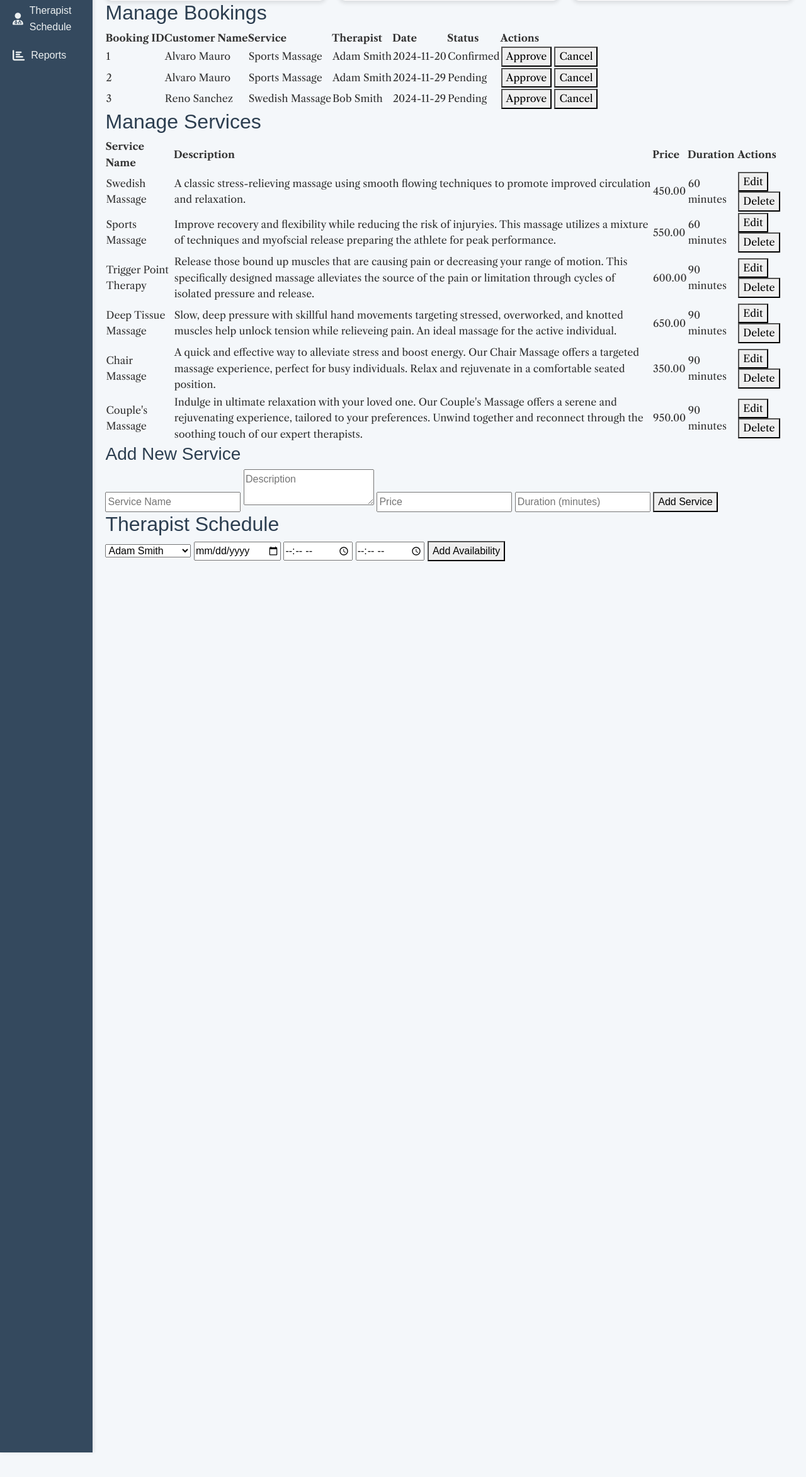
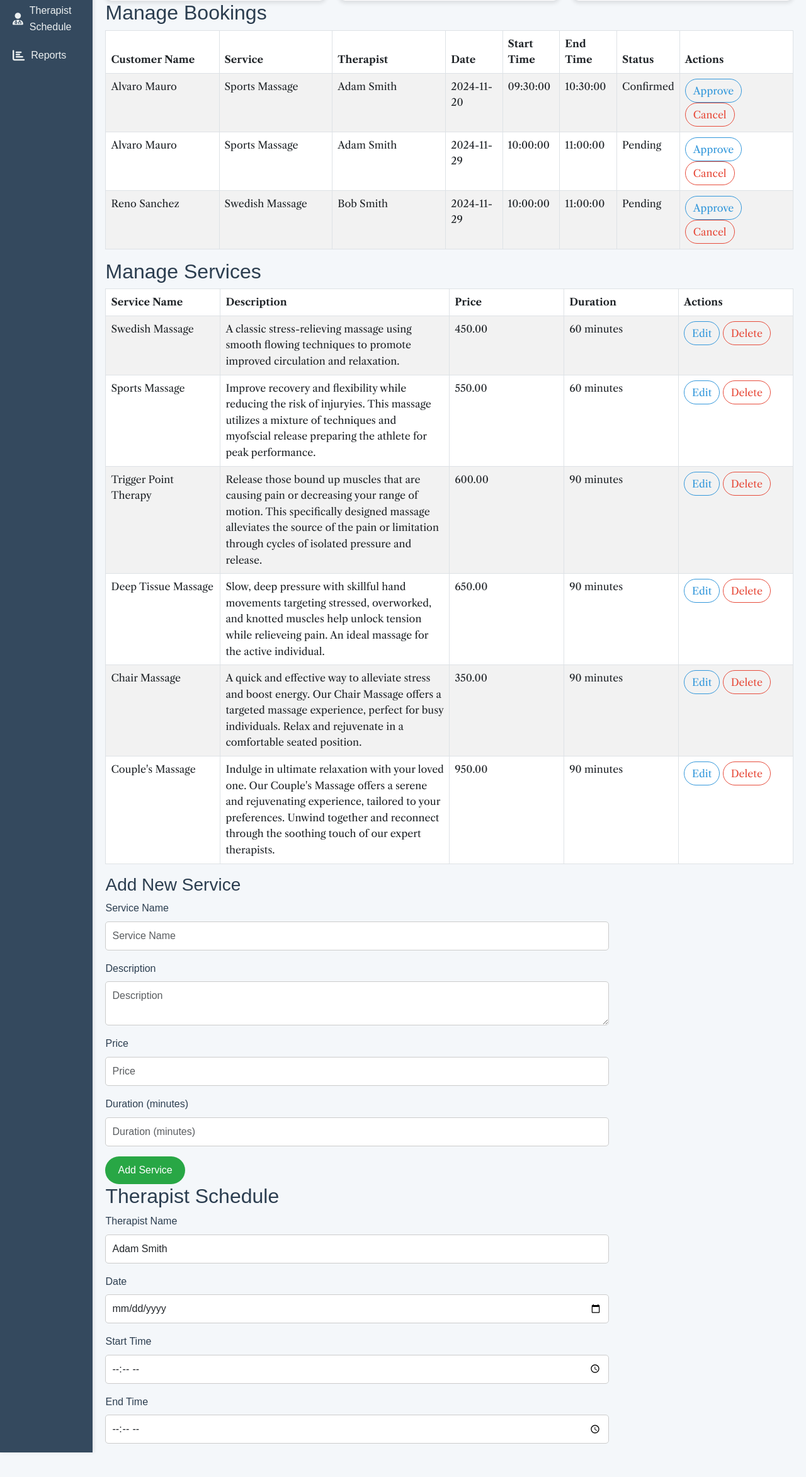
Before and after one commit to Ros-Salazar/3JFinalProj, a PHP site: page /dashboard-admin.php in a window 1280 px wide. Shown: the part 214-2559 px from the top of the page at 63% size. Run offline with PHP 8.4, Linux system fonts and the light colour scheme; a user stored in the database is signed in; data comes from the database, SQL or seed files in the repository.

Commit message:
Updated admin-dashboard and fixed a bit of the layout

```diff
--- a/admin-bookings.php
+++ b/admin-bookings.php
@@ -1,15 +1,17 @@
 <section id="bookings">
     <h2>Manage Bookings</h2>
-    <table>
+    <table class="table table-striped table-bordered">
         <thead>
             <tr>
-                <th>Booking ID</th>
-                <th>Customer Name</th>
-                <th>Service</th>
-                <th>Therapist</th>
-                <th>Date</th>
-                <th>Status</th>
-                <th>Actions</th>
+                <!-- <th class="col-md-1">Booking ID</th> -->
+                <th class="col-md-2">Customer Name</th>
+                <th class="col-md-2">Service</th>
+                <th class="col-md-2">Therapist</th>
+                <th class="col-md-1">Date</th>
+                <th class="col-md-1">Start Time</th>
+                <th class="col-md-1">End Time</th>
+                <th class="col-md-1">Status</th>
+                <th class="col-md-2">Actions</th>
             </tr>
         </thead>
         <tbody>
@@ -40,17 +42,19 @@
                 }
 
                 echo "<tr>";
-                echo "<td>" . $row['appointment_id'] . "</td>";
+                $row['appointment_id'];
                 echo "<td>" . $row['full_name'] . "</td>";
                 echo "<td>" . $row['service_name'] . "</td>";
                 echo "<td>" . $therapist_name . "</td>";
                 echo "<td>" . $row['appointment_date'] . "</td>";
+                echo "<td>" . $row['start_time'] . "</td>";
+                echo "<td>" . $row['end_time'] . "</td>";
                 echo "<td>" . ucfirst($row['status']) . "</td>";
                 echo "<td>
                         <form method='POST'>
                             <input type='hidden' name='appointment_id' value='" . $row['appointment_id'] . "'>
-                            <button type='submit' name='action' value='approve'>Approve</button>
-                            <button type='submit' name='action' value='cancel'>Cancel</button>
+                            <button type='submit' name='action' value='confirmed' class='btn btn-outline-primary'>Approve</button>
+                            <button type='submit' name='action' value='cancel' class='btn btn-outline-danger'>Cancel</button>
                         </form>
                     </td>";
                 echo "</tr>";
@@ -63,6 +67,7 @@
 <?php
 // Handle booking actions (approve, cancel, reschedule)
 if ($_SERVER['REQUEST_METHOD'] === 'POST') {
+    if ($_POST['appointment_id']) {
         $action = $_POST['action'];
         $appointment_id = $_POST['appointment_id'];
         $new_status = '';
@@ -87,4 +92,5 @@
             }
         }
     }
+}
 ?>
--- a/admin-services.php
+++ b/admin-services.php
@@ -1,13 +1,14 @@
 <section id="services">
-<h2>Manage Services</h2>
-    <table>
+    <h2>Manage Services</h2>
+
+    <table class="table table-striped table-bordered">
         <thead>
             <tr>
-                <th>Service Name</th>
-                <th>Description</th>
-                <th>Price</th>
-                <th>Duration</th>
-                <th>Actions</th>
+                <th class="col-md-2">Service Name</th>
+                <th class="col-md-4">Description</th>
+                <th class="col-md-2">Price</th>
+                <th class="col-md-2">Duration</th>
+                <th class="col-md-2">Actions</th>
             </tr>
         </thead>
         <tbody>
@@ -25,8 +26,8 @@
                 echo "<td>
                         <form method='POST'>
                             <input type='hidden' name='service_id' value='" . $row['service_id'] . "'>
-                            <button type='submit' name='action' value='edit'>Edit</button>
-                            <button type='submit' name='action' value='delete'>Delete</button>
+                            <button type='submit' name='action' value='edit' class='btn btn-outline-primary'>Edit</button>
+                            <button type='submit' name='action' value='delete' class='btn btn-outline-danger'>Delete</button>
                         </form>
                     </td>";
                 echo "</tr>";
@@ -36,11 +37,23 @@
     </table>
 
     <h3>Add New Service</h3>
-    <form method="POST">
-        <input type="text" name="service_name" placeholder="Service Name" required>
-        <textarea name="description" placeholder="Description" required></textarea>
-        <input type="number" name="price" placeholder="Price" required>
-        <input type="number" name="duration" placeholder="Duration (minutes)" required>
-        <button type="submit" name="action" value="add">Add Service</button>
+    <form method="POST" class="form" style="max-width: 800px;">
+        <div class="mb-3">
+            <label for="service_name" class="form-label">Service Name</label>
+            <input type="text" class="form-control" id="service_name" name="service_name" placeholder="Service Name" required>
+        </div>
+        <div class="mb-3">
+            <label for="description" class="form-label">Description</label>
+            <textarea class="form-control" id="description" name="description" placeholder="Description" required></textarea>
+        </div>
+        <div class="mb-3">
+            <label for="price" class="form-label">Price</label>
+            <input type="number" class="form-control" id="price" name="price" placeholder="Price" required>
+        </div>
+        <div class="mb-3">
+            <label for="duration" class="form-label">Duration (minutes)</label>
+            <input type="number" class="form-control" id="duration" name="duration" placeholder="Duration (minutes)" required>
+        </div>
+        <button type="submit" name="action" value="add" class="btn btn-primary">Add Service</button>
     </form>
 </section>
--- a/admin-therapists.php
+++ b/admin-therapists.php
@@ -1,7 +1,9 @@
 <section id="therapists">
     <h2>Therapist Schedule</h2>
-    <form method="POST">
-        <select name="therapist_id" required>
+    <form method="POST" class="form" style="max-width: 800px;">
+        <div class="mb-3">
+            <label for="therapist_id" class="form-label">Therapist Name</label>
+            <select name="therapist_id" class="form-control" id="therapist_id" required>
                 <?php
                 // Fetch therapist list
                 $therapists = $conn->query("SELECT * FROM users WHERE role = 'therapist'");
@@ -10,10 +12,20 @@
                 }
                 ?>
             </select>
-        <input type="date" name="date" required>
-        <input type="time" name="start_time" required>
-        <input type="time" name="end_time" required>
-        <button type="submit" name="action" value="add_availability">Add Availability</button>
+        </div>
+        <div class="mb-3">
+            <label for="date" class="form-label">Date</label>
+            <input type="date" class="form-control" id="date" name="date" required>
+        </div>
+        <div class="mb-3">
+            <label for="start_time" class="form-label">Start Time</label>
+            <input type="time" class="form-control" id="start_time" name="start_time" required>
+        </div>
+        <div class="mb-3">
+            <label for="end_time" class="form-label">End Time</label>
+            <input type="time" class="form-control" id="end_time" name="end_time" required>
+        </div>
+        <button type="submit" name="action" class="btn btn-primary" value="add_availability" >Add Availability</button>
     </form>
 </section>
 
```
Lines whose indentation alone changed are shown as unchanged.
